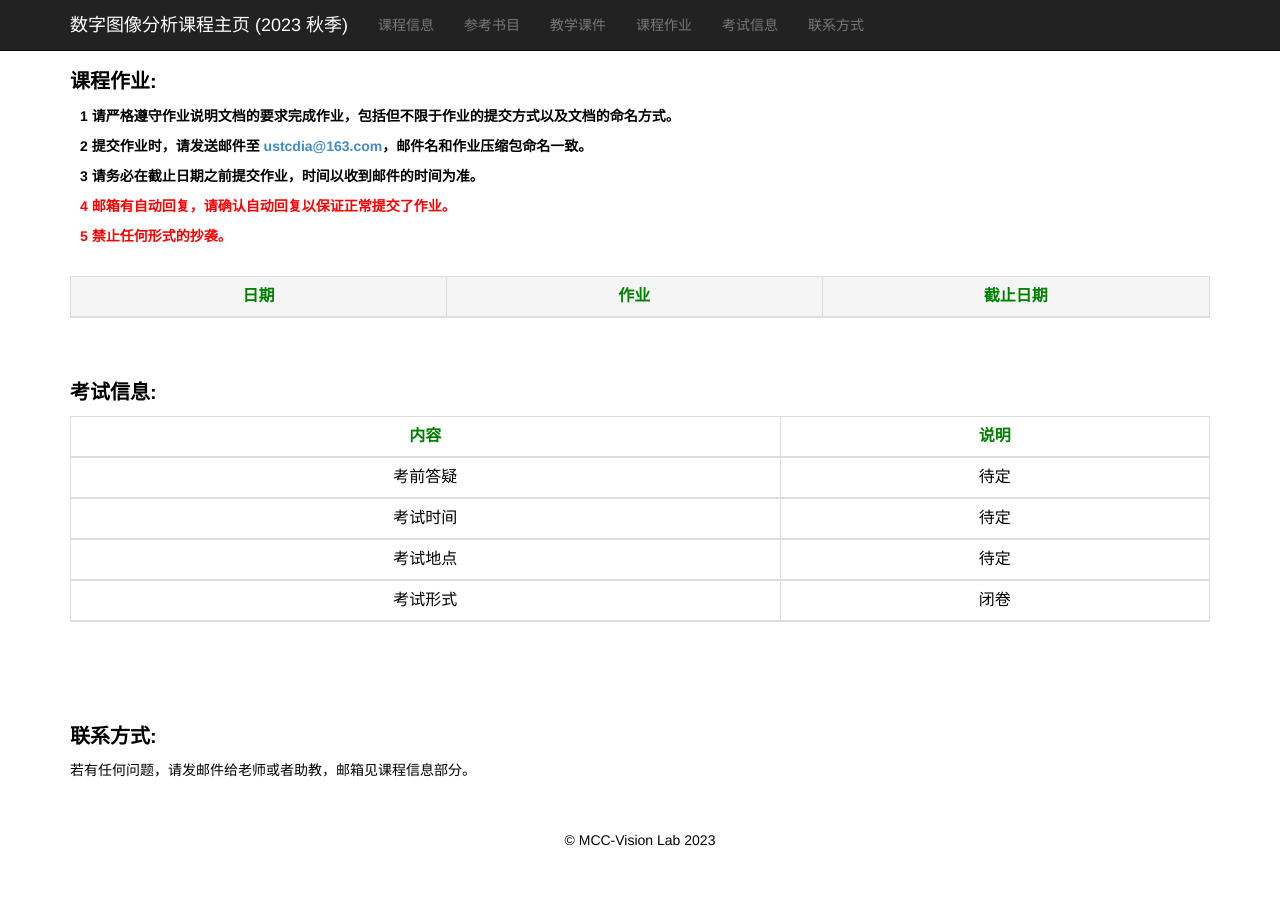
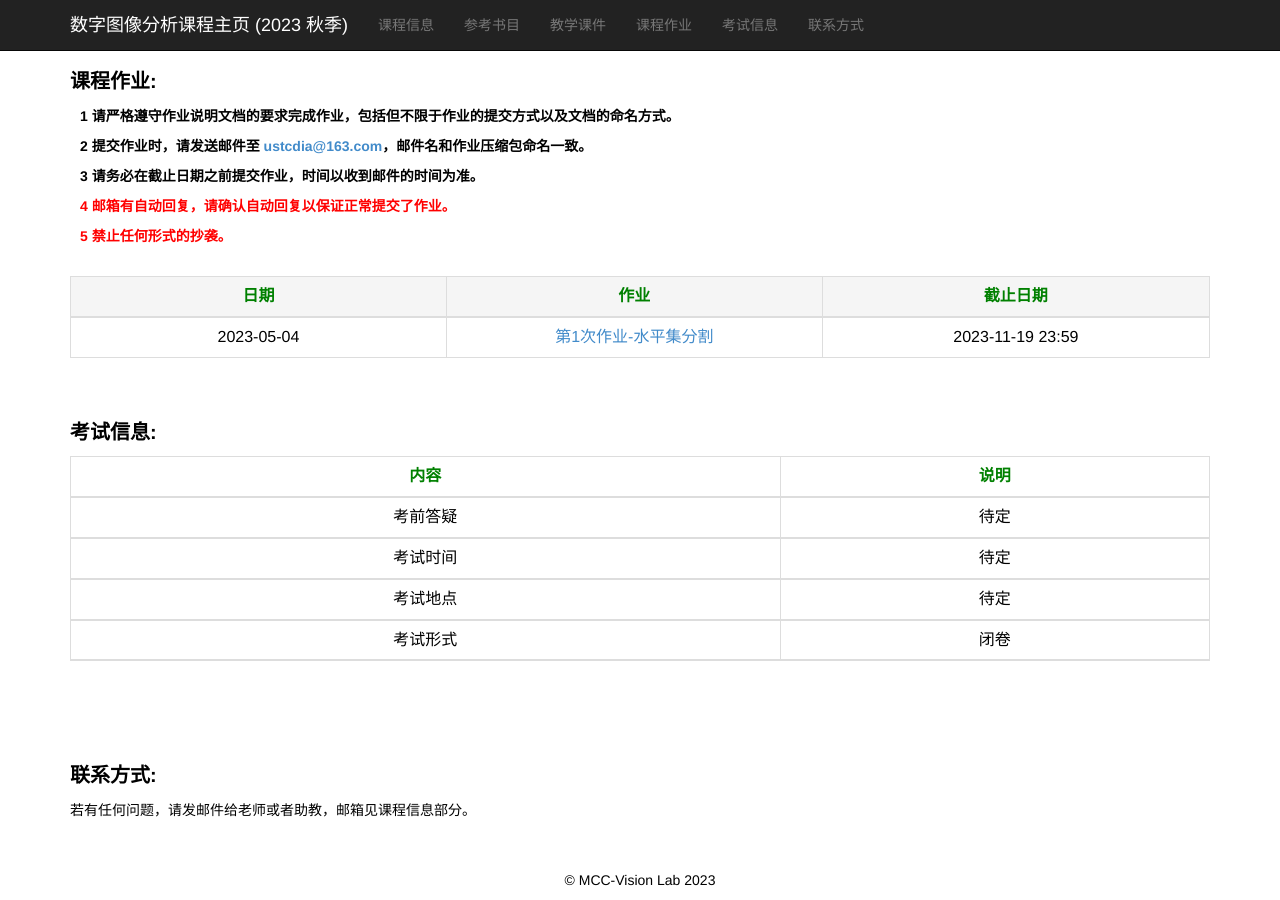
Before and after one commit to ustc-dia/ustc-dia.github.io, a Jekyll site: the page index.html, which Jekyll copies as it is, in a window 1280 px wide and 900 px high, scrolled down 1236 px. Built offline with Jekyll 4.4.1, drawn with Linux system fonts in a browser that asks for light colours; before the commit the page ends 2096 px from its top, so only the background shows below that.

Commit message:
update homework1

```diff
--- a/index.html
+++ b/index.html
@@ -291,12 +291,12 @@
                 </tr>
             </thead>
             <tbody>
-                <!--
                 <tr>
                     <td>2023-05-04</td>
-                    <td><a href="./homework_2023_spring/第1次作业-水平集分割.zip" target="_blank">第1次作业-水平集分割</a></td>
-                    <td>2023-05-14 23:59</td>
+                    <td><a href="./homework_2023_autumn/第1次作业-水平集分割.zip" target="_blank">第1次作业-水平集分割</a></td>
+                    <td>2023-11-19 23:59</td>
                 </tr>
+                <!--
                 <tr>
                     <td>2023-05-16</td>
                     <td><a href="./homework_2023_spring/第2次作业-手写单词识别.zip" target="_blank">第2次作业-手写单词识别</a></td>
```
Also changed, not shown: 1 other file.
